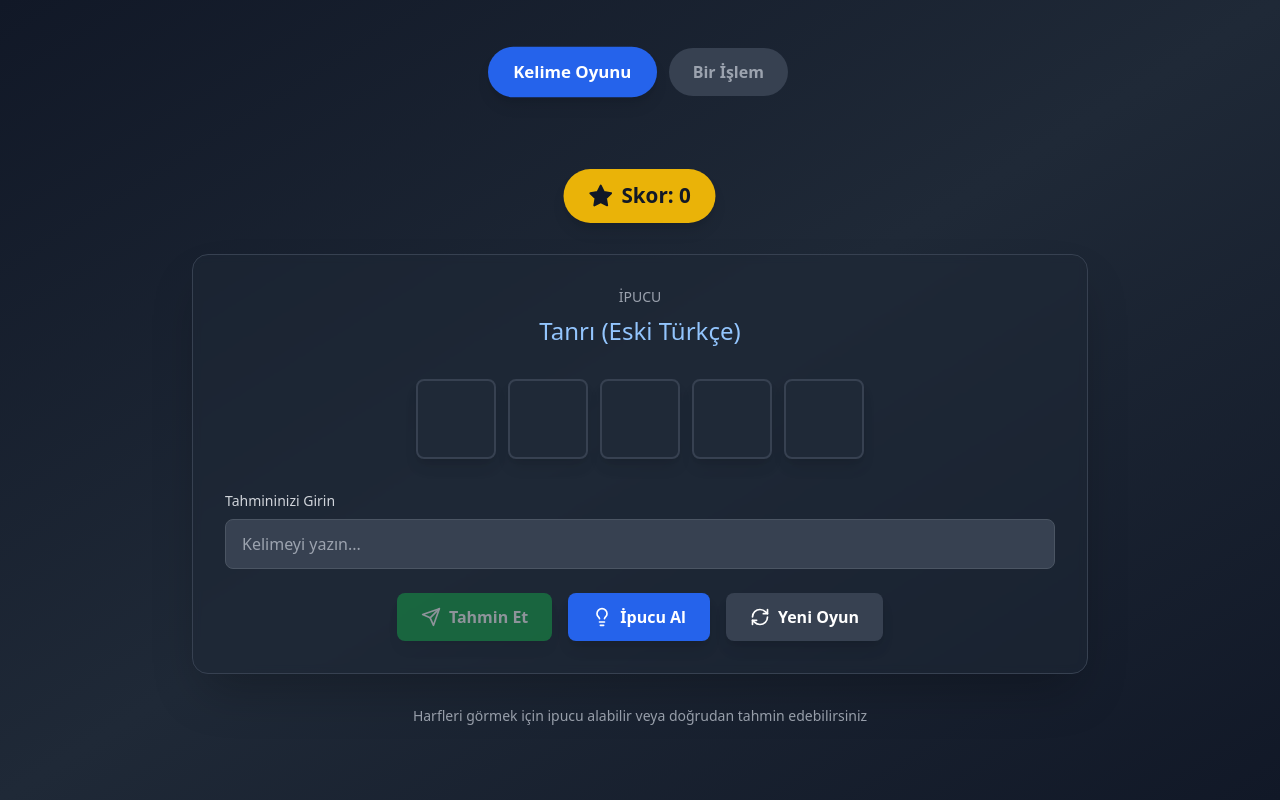
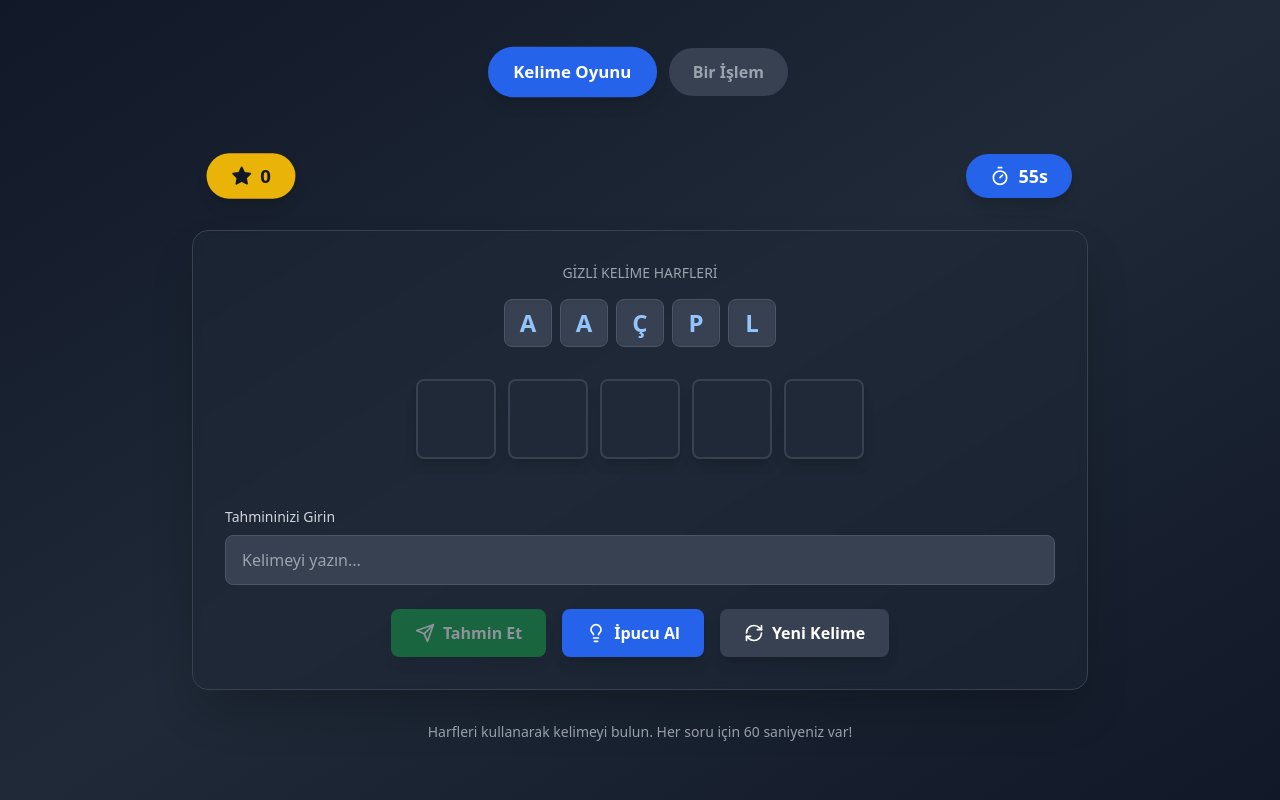
Before and after one commit to ibrahimglmz/kelimeoyunu, a React (Vite) app: page / in a window 1280 px wide. Built offline with nearby package versions, Linux system fonts and the light colour scheme.

Commit message:
feat: Introduce game timer with time-up visual feedback, time-based scoring, and scrambled letter display.

```diff
--- a/src/components/WordGame.tsx
+++ b/src/components/WordGame.tsx
@@ -1,6 +1,6 @@
-import { useState, useEffect } from 'react';
+import { useState, useEffect, useCallback } from 'react';
 import { motion } from 'framer-motion';
-import { Lightbulb, RefreshCw, Send, Star } from 'lucide-react';
+import { Lightbulb, RefreshCw, Send, Star, Timer } from 'lucide-react';
 import { getRandomWord } from '../data/words';
 import { LetterState } from '../types/game';
 import { LetterBox } from './LetterBox';
@@ -10,6 +10,7 @@ import { AlertMessage } from './AlertMessage';
 
 export function WordGame() {
     const [currentWord, setCurrentWord] = useState(() => getRandomWord());
+    const [scrambledLetters, setScrambledLetters] = useState<string[]>([]);
     const [letterStates, setLetterStates] = useState<LetterState[]>([]);
     const [guess, setGuess] = useState('');
     const [score, setScore] = useState(0);
@@ -19,12 +20,19 @@ export function WordGame() {
     const [showAlert, setShowAlert] = useState(false);
     const [alertMessage, setAlertMessage] = useState('');
     const [shakeKey, setShakeKey] = useState(0);
+    const [timeLeft, setTimeLeft] = useState(60);
+    const [isTimerActive, setIsTimerActive] = useState(true);
 
-    useEffect(() => {
-        initializeGame();
-    }, [currentWord]);
+    const shuffleWord = (word: string) => {
+        const letters = word.split('');
+        for (let i = letters.length - 1; i > 0; i--) {
+            const j = Math.floor(Math.random() * (i + 1));
+            [letters[i], letters[j]] = [letters[j], letters[i]];
+        }
+        return letters;
+    };
 
-    const initializeGame = () => {
+    const initializeGame = useCallback(() => {
         const states: LetterState[] = currentWord.word.split('').map(char => ({
             letter: '',
             correctLetter: char.toUpperCase(),
@@ -33,12 +41,44 @@ export function WordGame() {
             isCorrect: false
         }));
         setLetterStates(states);
+        setScrambledLetters(shuffleWord(currentWord.word.toUpperCase()));
         setGuess('');
         setIsSuccess(false);
         setShowSuccess(false);
-    };
+        setTimeLeft(60);
+        setIsTimerActive(true);
+    }, [currentWord]);
+
+    useEffect(() => {
+        initializeGame();
+    }, [initializeGame]);
+
+    useEffect(() => {
+        let interval: NodeJS.Timeout;
+        if (isTimerActive && timeLeft > 0 && !isSuccess) {
+            interval = setInterval(() => {
+                setTimeLeft((prev) => prev - 1);
+            }, 1000);
+        } else if (timeLeft === 0) {
+            setIsTimerActive(false);
+            setAlertMessage('Süre doldu! Kelime: ' + currentWord.word);
+            setShowAlert(true);
+            setTimeout(() => setShowAlert(false), 4000);
+
+            // Reveal the word
+            setLetterStates(prev => prev.map(state => ({
+                ...state,
+                letter: state.correctLetter,
+                revealed: true,
+                isCorrect: false // Highlight as error/timeout, not success
+            })));
+        }
+        return () => clearInterval(interval);
+    }, [isTimerActive, timeLeft, isSuccess, currentWord.word]);
+
 
     const handleLetterBoxClick = (index: number) => {
+        if (timeLeft === 0) return;
         setActiveLetterBoxIndex(index);
         const newLetterStates = [...letterStates];
         if (newLetterStates[index]) {
@@ -48,6 +88,7 @@ export function WordGame() {
     };
 
     const handleLetterBoxChange = (index: number, newLetter: string) => {
+        if (timeLeft === 0) return;
         const newLetterStates = [...letterStates];
         if (newLetterStates[index]) {
             newLetterStates[index].letter = newLetter;
@@ -56,6 +97,7 @@ export function WordGame() {
     };
 
     const handleLetterBoxBlur = (index: number, currentLetter: string) => {
+        if (timeLeft === 0) return;
         const newLetterStates = [...letterStates];
         const correctLetterOfBox = newLetterStates[index].correctLetter;
 
@@ -81,14 +123,14 @@ export function WordGame() {
                 newLetterStates[index].isCorrect = true;
                 newLetterStates[index].revealed = true;
 
-                setAlertMessage('Doğru harf! Kelimeyi bulmaya çok yaklaştın.');
-                setShowAlert(true);
-                setTimeout(() => setShowAlert(false), 3000);
+                // setAlertMessage('Doğru harf! Kelimeyi bulmaya çok yaklaştın.');
+                // setShowAlert(true);
+                // setTimeout(() => setShowAlert(false), 3000);
+                // Removing intermediate alerts to keep flow smoother with timer
 
                 const allCorrect = newLetterStates.every(state => state.isCorrect || state.revealed);
                 if (allCorrect) {
-                    setAlertMessage('Tebrikler! Kelimeyi doğru tahmin ettin!');
-                    setShowAlert(true);
+                    handleSuccess(newLetterStates);
                 }
 
             } else {
@@ -106,7 +148,20 @@ export function WordGame() {
         }
     };
 
+    const handleSuccess = (finalStates: LetterState[]) => {
+        setLetterStates(finalStates);
+        setIsSuccess(true);
+        setShowSuccess(true);
+        setIsTimerActive(false);
+        setScore(score + 10 + Math.floor(timeLeft / 2)); // Bonus for time
+
+        setTimeout(() => {
+            setShowSuccess(false);
+        }, 3000);
+    };
+
     const handleHint = () => {
+        if (timeLeft === 0) return;
         const hiddenIndices = letterStates
             .map((state, index) => (!state.revealed ? index : -1))
             .filter(index => index !== -1);
@@ -116,27 +171,30 @@ export function WordGame() {
             const newStates = [...letterStates];
             newStates[randomIndex].revealed = true;
             newStates[randomIndex].letter = newStates[randomIndex].correctLetter;
+            newStates[randomIndex].isCorrect = true;
             setLetterStates(newStates);
 
-            // Update score on hint usage? Usually deduct points, but current logic doesn't.
-            // Keeping original logic.
+            // Check win condition after hint
+            const allCorrect = newStates.every(state => state.isCorrect || state.revealed);
+            if (allCorrect) {
+                handleSuccess(newStates);
+            }
         }
     };
 
     const handleGuess = () => {
+        if (timeLeft === 0) return;
         const normalizedGuess = guess.toUpperCase().trim();
         const normalizedWord = currentWord.word.toUpperCase();
 
         if (normalizedGuess === normalizedWord) {
-            const newStates = letterStates.map(state => ({ ...state, revealed: true }));
-            setLetterStates(newStates);
-            setIsSuccess(true);
-            setShowSuccess(true);
-            setScore(score + 10);
-
-            setTimeout(() => {
-                setShowSuccess(false);
-            }, 3000);
+            const newStates = letterStates.map(state => ({
+                ...state,
+                revealed: true,
+                letter: state.correctLetter,
+                isCorrect: true
+            }));
+            handleSuccess(newStates);
         } else {
             setAlertMessage('Yanlış tahmin! Tekrar dene.');
             setShowAlert(true);
@@ -154,7 +212,7 @@ export function WordGame() {
 
     return (
         <>
-            <SuccessMessage show={showSuccess} message="Kelimeyi doğru bildiniz! 🎉" />
+            <SuccessMessage show={showSuccess} message={`Tebrikler! +${10 + (isSuccess ? Math.floor(timeLeft / 2) : 0)} puan`} />
             <AlertMessage show={showAlert} message={alertMessage} />
 
             <motion.div
@@ -162,20 +220,22 @@ export function WordGame() {
                 animate={{ opacity: 1, y: 0 }}
                 className="max-w-4xl w-full"
             >
-                <motion.div
-                    initial={{ scale: 0.9 }}
-                    animate={{ scale: 1 }}
-                    className="text-center mb-8"
-                >
+                <div className="flex justify-between items-center mb-8 px-4">
                     <motion.div
                         animate={{ scale: [1, 1.1, 1] }}
                         transition={{ duration: 2, repeat: Infinity }}
-                        className="inline-flex items-center gap-2 bg-yellow-500 text-gray-900 px-6 py-3 rounded-full font-bold text-xl shadow-lg"
+                        className="inline-flex items-center gap-2 bg-yellow-500 text-gray-900 px-6 py-2 rounded-full font-bold text-lg shadow-lg"
                     >
-                        <Star size={24} fill="currentColor" />
-                        Skor: {score}
+                        <Star size={20} fill="currentColor" />
+                        <span>{score}</span>
                     </motion.div>
-                </motion.div>
+
+                    <div className={`inline-flex items-center gap-2 px-6 py-2 rounded-full font-bold text-lg shadow-lg ${timeLeft <= 10 ? 'bg-red-500 animate-pulse' : 'bg-blue-600'
+                        } text-white`}>
+                        <Timer size={20} />
+                        <span>{timeLeft}s</span>
+                    </div>
+                </div>
 
                 <motion.div
                     initial={{ opacity: 0 }}
@@ -184,11 +244,24 @@ export function WordGame() {
                     className="bg-gray-800/50 backdrop-blur-sm rounded-2xl p-8 shadow-2xl border border-gray-700"
                 >
                     <div className="mb-8 text-center">
-                        <p className="text-gray-400 text-sm mb-2">İPUCU</p>
-                        <p className="text-xl sm:text-2xl font-medium text-blue-300">{currentWord.hint}</p>
+                        <p className="text-gray-400 text-sm mb-4">GİZLİ KELİME HARFLERİ</p>
+                        <div className="flex flex-wrap justify-center gap-2 mb-2">
+                            {scrambledLetters.map((char, idx) => (
+                                <motion.div
+                                    key={`${char}-${idx}`}
+                                    initial={{ scale: 0 }}
+                                    animate={{ scale: 1 }}
+                                    transition={{ delay: idx * 0.05 }}
+                                    className="w-10 h-10 sm:w-12 sm:h-12 flex items-center justify-center bg-gray-700 rounded-lg text-xl sm:text-2xl font-bold text-blue-300 shadow-inner border border-gray-600"
+                                >
+                                    {char}
+                                </motion.div>
+                            ))}
+                        </div>
+                        {/* <p className="text-xs text-gray-500 mt-2">İpucu: {currentWord.hint}</p> */}
                     </div>
 
-                    <div className="flex flex-nowrap justify-center gap-3 mb-8">
+                    <div className="flex flex-nowrap justify-center gap-3 mb-8 overflow-x-auto pb-4">
                         {letterStates.map((state, index) => (
                             <LetterBox
                                 key={index}
@@ -203,6 +276,7 @@ export function WordGame() {
                                 isInvalid={state.isInvalid}
                                 isCorrect={state.isCorrect}
                                 shakeKey={shakeKey}
+                                isTimeUp={timeLeft === 0 && !isSuccess}
                             />
                         ))}
                     </div>
@@ -218,7 +292,7 @@ export function WordGame() {
                                 value={guess}
                                 onChange={(e) => setGuess(e.target.value)}
                                 onKeyPress={(e) => e.key === 'Enter' && handleGuess()}
-                                disabled={allRevealed}
+                                disabled={allRevealed || timeLeft === 0}
                                 placeholder="Kelimeyi yazın..."
                                 className="w-full px-4 py-3 bg-gray-700 border border-gray-600 rounded-lg focus:ring-2 focus:ring-blue-500 focus:border-transparent outline-none text-white placeholder-gray-400 disabled:opacity-50 disabled:cursor-not-allowed transition-all"
                             />
@@ -230,19 +304,19 @@ export function WordGame() {
                                 icon={Send}
                                 label="Tahmin Et"
                                 variant="success"
-                                disabled={!guess.trim() || allRevealed}
+                                disabled={!guess.trim() || allRevealed || timeLeft === 0}
                             />
                             <GameButton
                                 onClick={handleHint}
                                 icon={Lightbulb}
                                 label="İpucu Al"
                                 variant="primary"
-                                disabled={allRevealed}
+                                disabled={allRevealed || timeLeft === 0}
                             />
                             <GameButton
                                 onClick={handleNewGame}
                                 icon={RefreshCw}
-                                label="Yeni Oyun"
+                                label="Yeni Kelime"
                                 variant="secondary"
                             />
                         </div>
@@ -255,7 +329,7 @@ export function WordGame() {
                             className="mt-6 text-center"
                         >
                             <p className="text-green-400 text-lg font-semibold">
-                                +10 puan kazandınız! Yeni oyun için "Yeni Oyun" butonuna tıklayın.
+                                +{10 + Math.floor(timeLeft / 2)} puan kazandınız!
                             </p>
                         </motion.div>
                     )}
@@ -267,7 +341,7 @@ export function WordGame() {
                     transition={{ delay: 0.5 }}
                     className="mt-8 text-center text-gray-400 text-sm"
                 >
-                    <p>Harfleri görmek için ipucu alabilir veya doğrudan tahmin edebilirsiniz</p>
+                    <p>Harfleri kullanarak kelimeyi bulun. Her soru için 60 saniyeniz var!</p>
                 </motion.div>
             </motion.div>
         </>
```
Also changed, not shown: src/components/LetterBox.tsx (+12 -6 lines).
